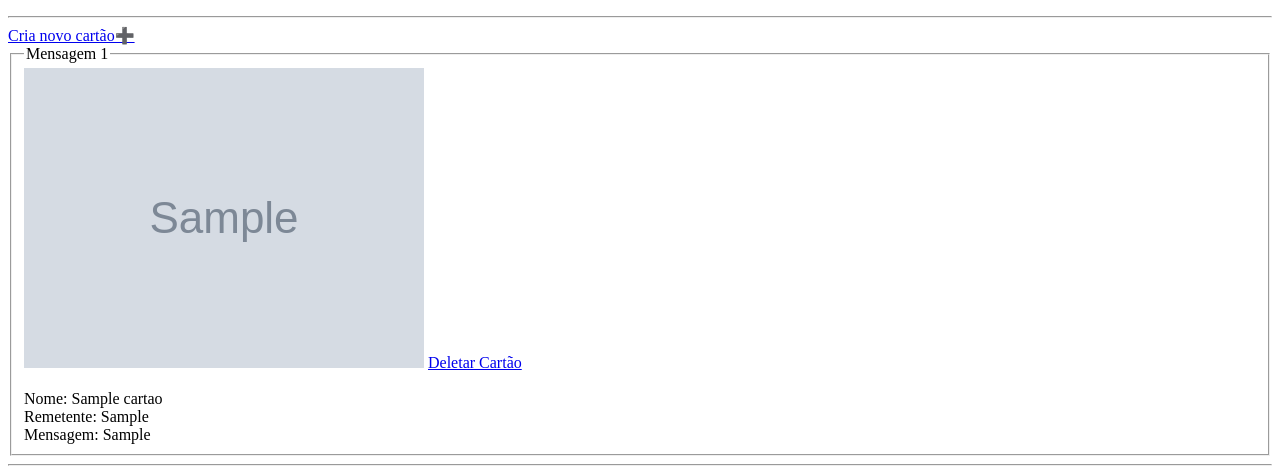
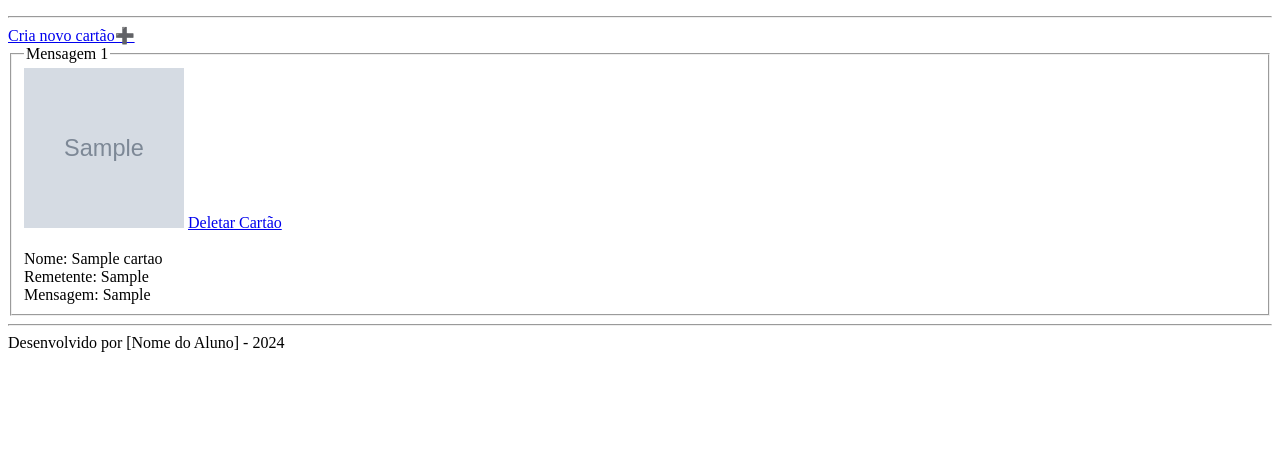
Before and after one commit to TheParousia/Exemplo1-Django, a Django app: page / in a window 1280 px wide. Shown: the part 150-618 px from the top of the page. Run offline with Django 5.2, Linux system fonts and the light colour scheme; tables that the repository leaves empty hold one stand-in row (values such as "Sample post"); grey boxes marked "Sample" are stand-in pictures; parts of the project's set-up code (start-up, migrations or seed data) failed here and were passed over.

Commit message:
Upload de imagens

```diff
--- a/app1/templates/listar_cartao.html
+++ b/app1/templates/listar_cartao.html
@@ -1,4 +1,7 @@
 {% extends "main.html" %}
+
+{% load static %}
+
 
 <!-- Definindo o título da página  -->
 {% block title %}
@@ -18,7 +21,7 @@ Lista de Cartões
 {% for cartao in cartoes %}
 <fieldset>
     <legend>Mensagem {{cartao.id}}</legend>
-    <img src="{{cartao.imagem}}" alt="" sizes="" srcset="">
+    <img src="{{cartao.imagem}}" alt="" sizes="" srcset="" style="height: 10em;width: 10em;object-fit: cover;">
     <a href="/deletar/{{cartao.id}}">Deletar Cartão</a>
     <br>
     <br>
--- a/app1/views.py
+++ b/app1/views.py
@@ -1,3 +1,5 @@
+import os
+from pathlib import Path
 from app1 import models
 from django.shortcuts import render, redirect
 from django.http import HttpResponse
```
Also changed, not shown: media/img.jpg, media/img_GXuNdtI.jpg (added).
